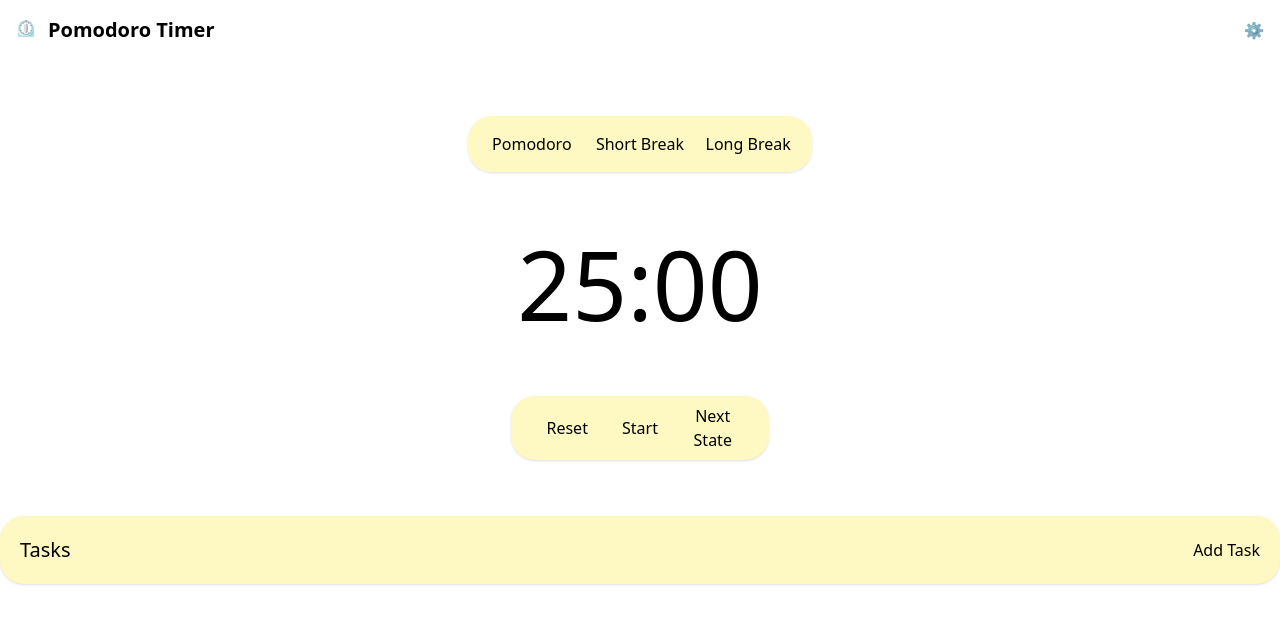
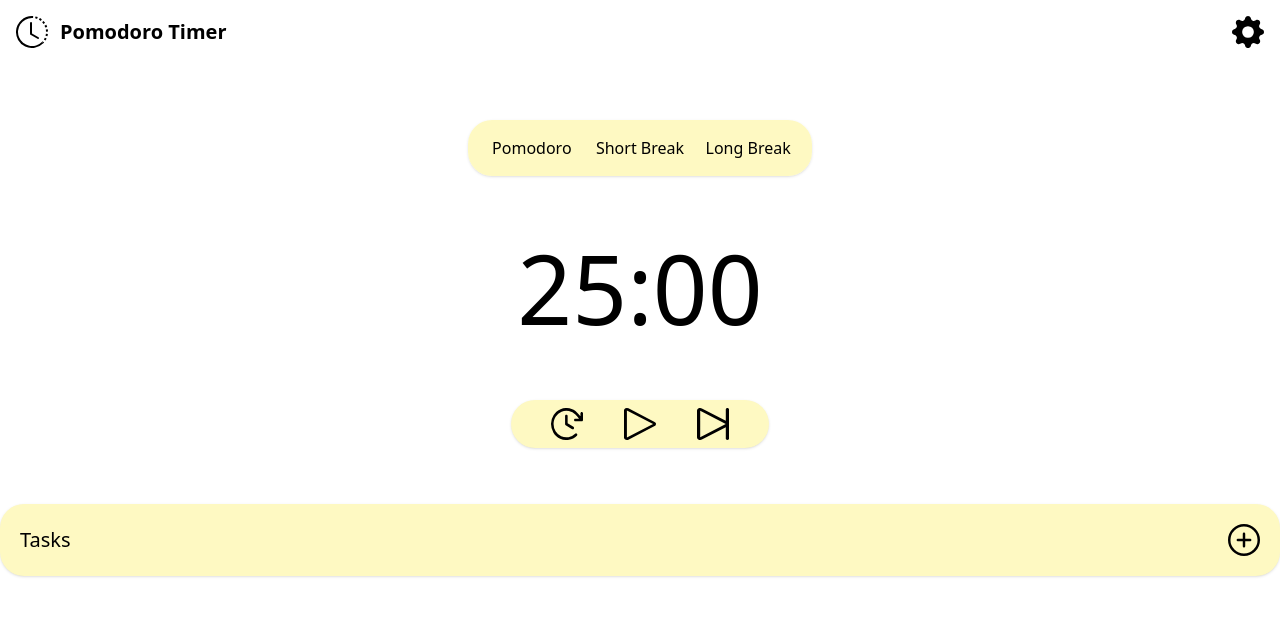
Before and after one commit to jstevenfm/PomodoroTimer-React-Tailwind, a React (Vite) app: page / in a window 1280 px wide. Shown: the top 624 px of the page. Built offline with nearby package versions, Linux system fonts and the light colour scheme.

Commit message:
feat: Replace text buttons with icon components for improved UI consistency

```diff
--- a/src/assets/components/sections/header/Header.jsx
+++ b/src/assets/components/sections/header/Header.jsx
@@ -1,12 +1,15 @@
+import IconSettings from '../../icons/IconSettings'
+import Logo from '../../icons/Logo.jsx'
+
 const Header = () => {
   return (
     <header className="flex justify-between w-full p-4">
       <a className="flex cursor-pointer hover:scale-110" href="/">
-        ⏲️
+        <Logo />
         <h1 className="px-3 self-center text-xl font-semibold">Pomodoro Timer</h1>
       </a>
-      <button className="cursor-pointer hover:scale-110">
-        ⚙️
+      <button title='Settings' className="cursor-pointer hover:scale-110">
+        <IconSettings />
       </button>
     </header>
   )
--- a/src/assets/components/sections/task/TasksHeader.jsx
+++ b/src/assets/components/sections/task/TasksHeader.jsx
@@ -1,6 +1,8 @@
 import { useState } from "react";
 
 import InputNewTask from "./InputNewTask";
+
+import IconAddTask from '../../icons/IconAddTask'
 
 const TasksHeader = ({ setTasks }) => {
   const [showInputNewTask, setShowInputNewTask] = useState(false)
@@ -13,8 +15,8 @@ const TasksHeader = ({ setTasks }) => {
     <>
       <header className="flex justify-between items-center">
         <h2 className="text-xl font-medium">Tasks</h2>
-        <button onClick={toggleInputNewTask} className="cursor-pointer" >
-          Add Task
+        <button title="Add New Task" onClick={toggleInputNewTask} className="cursor-pointer" >
+          <IconAddTask />
         </button>
       </header>
       <InputNewTask setTasks={setTasks} setShowInputNewTask={setShowInputNewTask} className={showInputNewTask ? '' : 'hidden'} />
--- a/src/assets/components/ui/BtnTimerControls.jsx
+++ b/src/assets/components/ui/BtnTimerControls.jsx
@@ -1,8 +1,26 @@
+import IconRestart from "../icons/IconRestart"
+import IconPlay from "../icons/IconPlay"
+import IconPause from "../icons/IconPause"
+import IconNextStatus from "../icons/IconNextStatus"
+
+const iconsControls = {
+  Reset: IconRestart,
+  Start: IconPlay,
+  Pause: IconPause,
+  "Next State": IconNextStatus,
+};
+
 const BtnTimerControls = ({ title, onclick, className }) => {
+  const IconComponent = iconsControls[title] || IconPlay
   return (
-    <button className={`cursor-pointer hover:scale-105 ${className}`} title={title} onClick={onclick}>{title}</button>
+    <button
+      className={`cursor-pointer hover:scale-105 ${className}`}
+      title={title}
+      onClick={onclick}
+    >
+      <IconComponent />
+    </button>
+  );
+};
 
-  )
-}
-
-export default BtnTimerControls
+export default BtnTimerControls;
```
